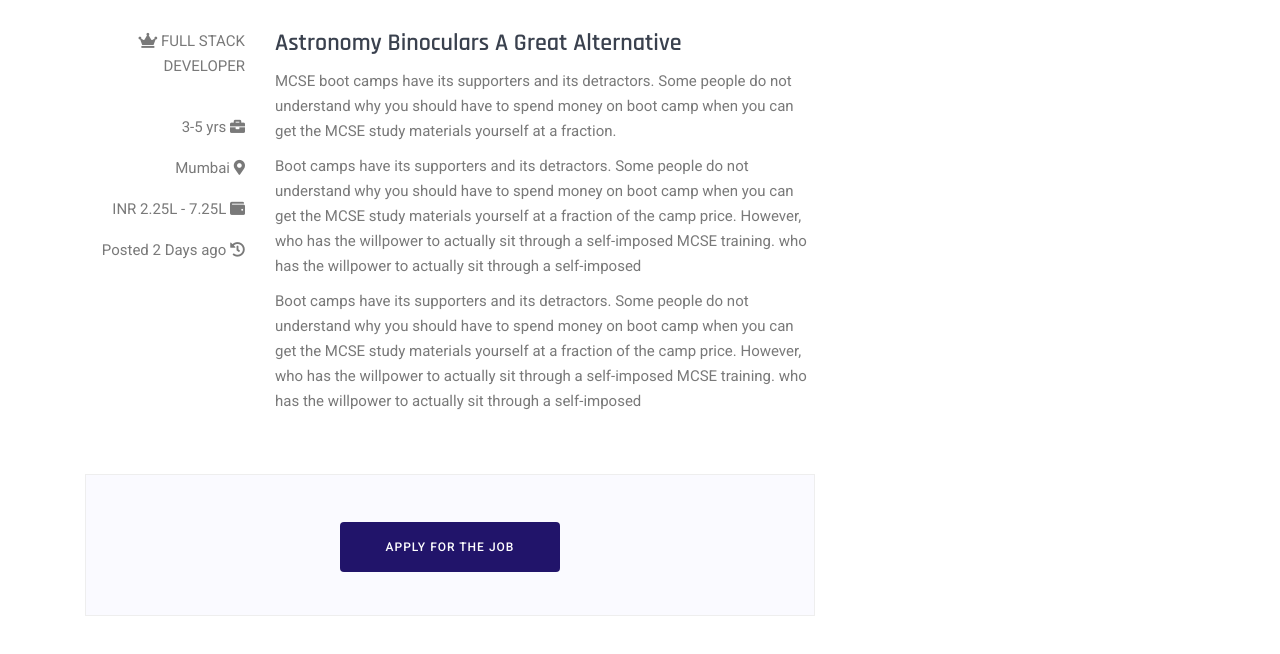
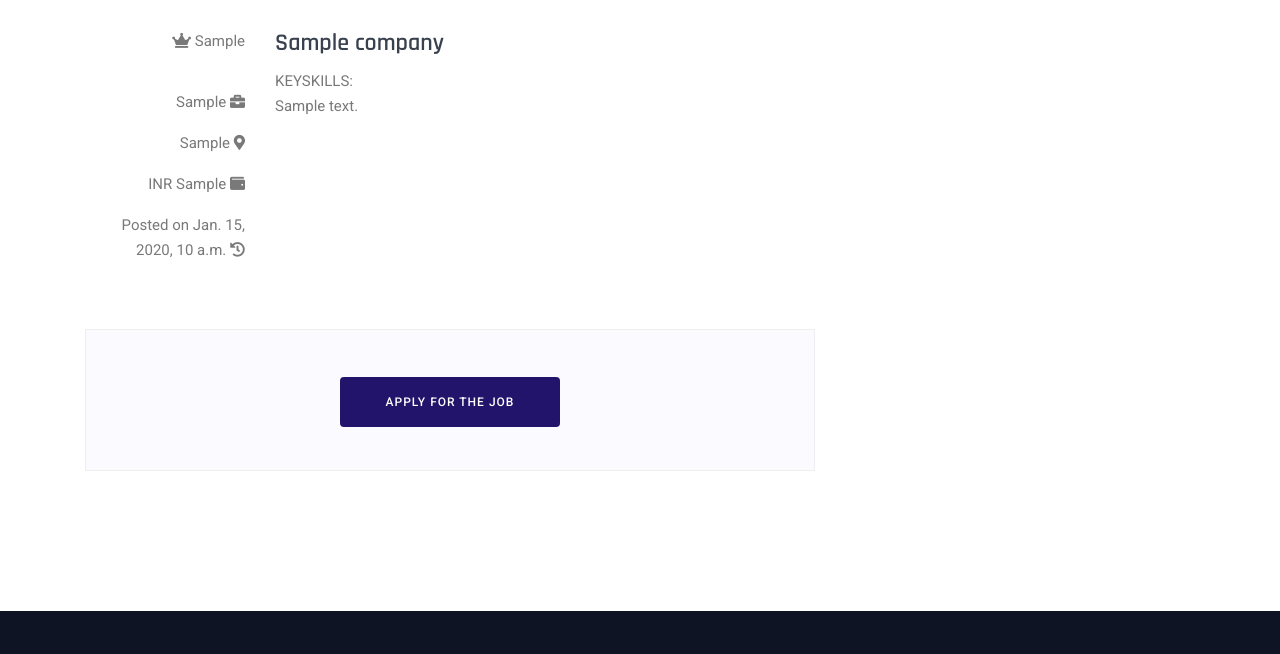
Before and after one commit to domain69/job_portal, a Django app: template job/templates/job/blog-details.html in a window 1280 px wide. Shown: the part 921-1575 px from the top of the page. Run offline with Django 3.2, Linux system fonts and the light colour scheme; the template is opened without the code that fills it: values that come from a table or form of the project are taken from there, others are empty; tables that the repository leaves empty hold one stand-in row (values such as "Sample post"); some libraries are stand-ins or nearby versions.

Commit message:
static job details

```diff
--- a/job/templates/job/blog-details.html
+++ b/job/templates/job/blog-details.html
@@ -83,28 +83,28 @@
 											<div class="blog_info text-right">
 													<div class="post_tag">
 														<p> <i class="fas fa-crown"></i>
-															FULL STACK DEVELOPER
+															{{job.job_category}}
 													</p>
 													</div>
 													<ul class="blog_meta list">
 														<li>
-																<p>3-5 yrs
+																<p>{{job.job_experience}}
 																		<i class="fas fa-briefcase"></i>
 																	</p>
 														</li>
 														<li>
-																<p>Mumbai
+																<p>{{job.job_location}}
 																	<i class="fas fa-map-marker-alt"></i>
 																</p>
 																</a>
 														</li>
 														<li>
-																<p>INR 2.25L - 7.25L
+																<p>INR {{job.job_salary}}
 																		<i class="fas fa-wallet"></i>
 																</p>
 														</li>
 														<li>
-																<p>Posted 2 Days ago
+																<p>Posted on {{job.job_postedon}}
 																		<i class="fas fa-history"></i>
 																</p>
 														</li>
@@ -112,23 +112,11 @@
 											</div>
 									</div>
 									<div class="col-lg-9 col-md-9 blog_details">
-											<h2>Astronomy Binoculars A Great Alternative</h2>
-											<p class="excert">
-													MCSE boot camps have its supporters and its detractors. Some people do not understand why you should have to spend money
-													on boot camp when you can get the MCSE study materials yourself at a fraction.
-											</p>
-											<p>
-													Boot camps have its supporters and its detractors. Some people do not understand why you should have to spend money on boot
-													camp when you can get the MCSE study materials yourself at a fraction of the camp price.
-													However, who has the willpower to actually sit through a self-imposed MCSE training. who
-													has the willpower to actually sit through a self-imposed
-											</p>
-											<p>
-													Boot camps have its supporters and its detractors. Some people do not understand why you should have to spend money on boot
-													camp when you can get the MCSE study materials yourself at a fraction of the camp price.
-													However, who has the willpower to actually sit through a self-imposed MCSE training. who
-													has the willpower to actually sit through a self-imposed
-											</p>
+											<h2>{{job.job_comp}}</h2>
+											<p>KEYSKILLS:
+												<br>
+												{{job.job_description}}
+										</p>
 									</div>
 									<!--<div class="col-lg-12">
 											<div class="quotes">
--- a/job/templates/job/blog.html
+++ b/job/templates/job/blog.html
@@ -171,7 +171,7 @@
                                           <br>
                                           {{job.job_description}}
                                       </p>
-                                      <a class="button button-blog" href="{% url 'job:job_details'%}">SHOW DETAILS</a>
+                                      <a class="button button-blog" href="{% url 'job:job_details' job.id %}">SHOW DETAILS</a>
                                   </div>
                               </div>
                           </div>
--- a/job/templates/job/index.html
+++ b/job/templates/job/index.html
@@ -68,7 +68,7 @@
             <div class="hero-banner__content">
               <h1>Find the Job that Fits your life</h1>
               <p>Create free account to find thousand Jobs, Employment & Career Oppourtunities around you!</p>
-              <a class="button bg" href="#">FIND YOR JOB</a>
+              <a class="button bg" href="{% url 'job:blog'%}">FIND YOR JOB</a>
             </div>
           </div>
         </div>
--- a/job/urls.py
+++ b/job/urls.py
@@ -4,5 +4,5 @@ app_name='job'
 urlpatterns = [
     path('',views.index,name='index'),
     path('job/', views.blog, name='blog'),
-    path('job-details/',views.job_details, name='job_details')
+    path('job-details/<int:id>/',views.job_details, name='job_details')
 ]
--- a/job/views.py
+++ b/job/views.py
@@ -8,5 +8,6 @@ def blog(request):
     job=Jobfield.objects.all()
     return render(request,'job/blog.html',{'jobs':job})
 
-def job_details(request):
-    return render(request,'job/blog-details.html')
+def job_details(request,id):
+    job_detail=get_object_or_404(Jobfield,id=id)
+    return render(request,'job/blog-details.html',{'job':job_detail})
```
Also changed, not shown: db.sqlite3 (deleted).
